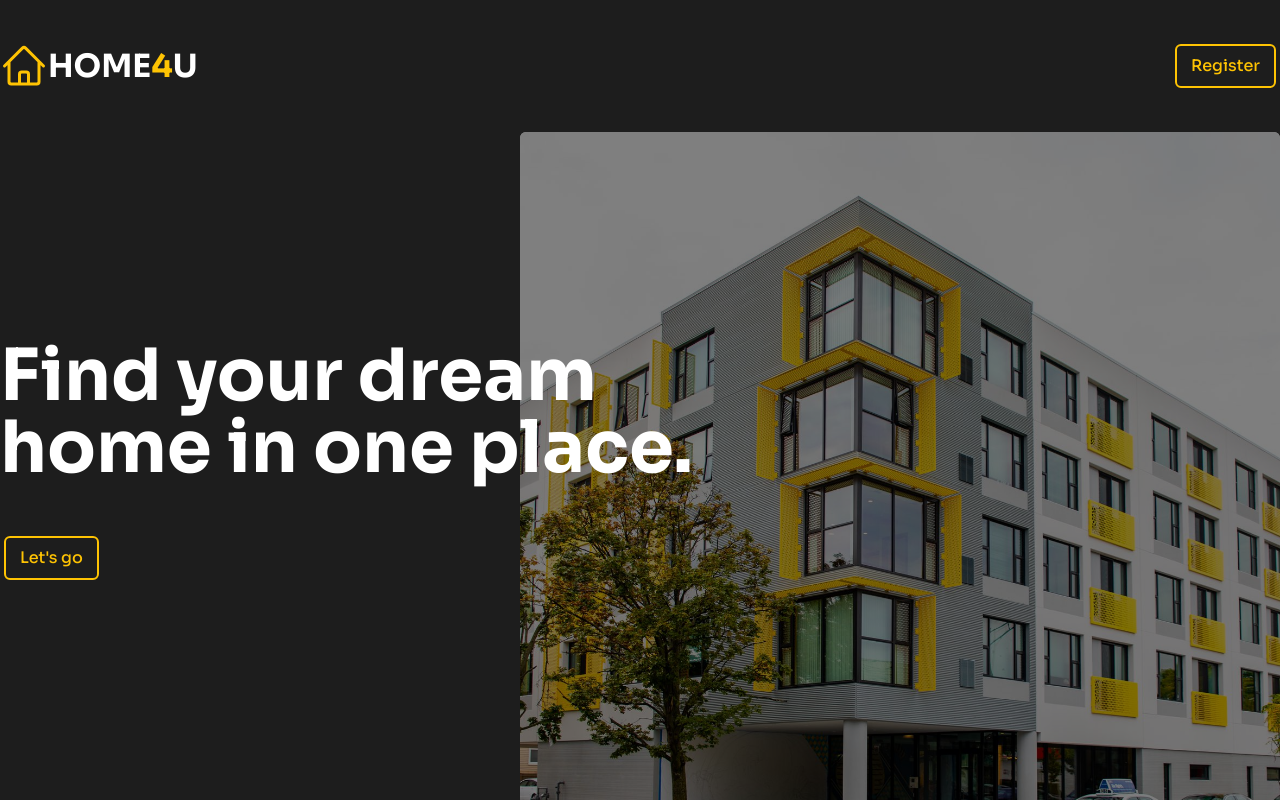
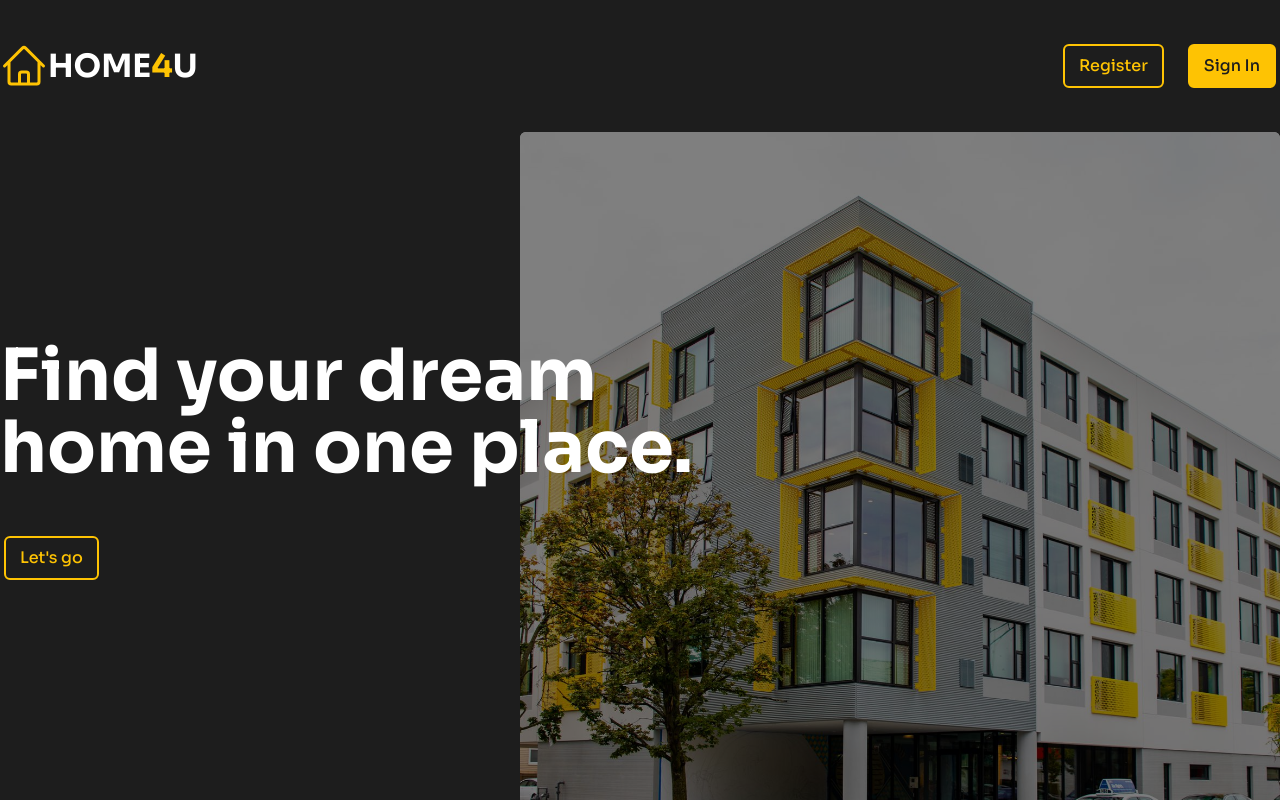
Before and after one commit to jjxmonster/real-estate-market, a Next.js app: page / in a window 1280 px wide. Shown: the top 800 px of the page. Built offline with nearby package versions, Linux system fonts and the light colour scheme; no server answers.

Commit message:
Added type prop to button component, configured secondary type of button's styles

```diff
--- a/components/Button/Button.tsx
+++ b/components/Button/Button.tsx
@@ -3,16 +3,33 @@ import React, { FunctionComponent } from "react";
 interface ButtonProps {
   label: string;
   onClick: (event: React.MouseEvent<HTMLButtonElement>) => void;
+  type?: "primary" | "secondary";
 }
 
-const Button: FunctionComponent<ButtonProps> = ({ label, onClick }) => {
+const Button: FunctionComponent<ButtonProps> = ({
+  label,
+  onClick,
+  type = "primary",
+}) => {
   return (
     <button
       onClick={onClick}
-      className="px-3.5 py-2 rounded-md  m-1 overflow-hidden relative group cursor-pointer border-2 font-medium border-yellow text-yellow text-gray-dark"
+      className={`px-3.5 py-2 rounded-md  m-1 overflow-hidden relative group cursor-pointer border-2 font-medium border-yellow text-yellow text-gray-dark ${
+        type === "secondary" ? "bg-yellow" : ""
+      }`}
     >
-      <span className="absolute w-64 h-0 transition-all duration-300 origin-center rotate-45 -translate-x-20 bg-yellow top-1/2 group-hover:h-64 group-hover:-translate-y-32 ease"></span>
-      <span className="relative text-yellow transition duration-300 group-hover:text-gray-dark ease">
+      <span
+        className={`absolute w-64 h-0 transition-all duration-300 origin-center rotate-45 -translate-x-20  top-1/2 group-hover:h-64 group-hover:-translate-y-32 ease ${
+          type === "secondary" ? "bg-gray-dark" : "bg-yellow"
+        }`}
+      ></span>
+      <span
+        className={`relative ${
+          type === "secondary"
+            ? "text-gray-dark group-hover:text-yellow "
+            : "text-yellow group-hover:text-gray-dark "
+        } transition duration-300 ease`}
+      >
         {label}
       </span>
     </button>
--- a/components/LandingContainer/LandingContainer.tsx
+++ b/components/LandingContainer/LandingContainer.tsx
@@ -4,11 +4,9 @@ import { useRouter } from "next/router";
 
 import Button from "../Button/Button";
 import { URL } from "../../utils";
-import { useSession } from "next-auth/react";
 
 const LandingContainer: FunctionComponent = () => {
   const { push } = useRouter();
-  const session = useSession();
   return (
     <section className="pt-52 h-screen relative">
       <h2 className="text-white z-50 mb-12 w-3/5 font-bold text-7xl">
--- a/components/Navbar/Navbar.tsx
+++ b/components/Navbar/Navbar.tsx
@@ -3,9 +3,11 @@ import { useRouter } from "next/router";
 
 import Button from "../Button/Button";
 import { URL } from "../../utils";
+import { useSession } from "next-auth/react";
 
 const Navbar: FunctionComponent = () => {
   const { push } = useRouter();
+  const session = useSession();
   return (
     <nav className="w-full py-10 flex items-center cursor-pointer justify-between">
       <h1
@@ -29,7 +31,23 @@ const Navbar: FunctionComponent = () => {
           HOME<span className="text-yellow">4</span>U
         </span>
       </h1>
-      <Button label="Register" onClick={() => push("/user/register")} />
+      <div className="flex items-center gap-4">
+        {session.status === "authenticated" ? (
+          <>
+            <p className="text-white text-xl">{session.data.user?.name}</p>
+            <Button label="Logout" onClick={() => push("/")} />
+          </>
+        ) : (
+          <>
+            <Button label="Register" onClick={() => push(URL.REGISTER_PAGE)} />
+            <Button
+              label="Sign In"
+              onClick={() => push(URL.LOGIN_PAGE)}
+              type="secondary"
+            />
+          </>
+        )}
+      </div>
     </nav>
   );
 };
--- a/utils/index.ts
+++ b/utils/index.ts
@@ -14,6 +14,8 @@ export const URL = {
   OFFER_PAGE: "/offers/",
   THANKS_PAGE: "/offers/thanks",
   NEW_OFFER_PAGE: "/offers/new",
+  REGISTER_PAGE: "/user/register",
+  LOGIN_PAGE: "/user/signin",
 };
 
 export const formatCurrency = new Intl.NumberFormat("en-US", {
```
